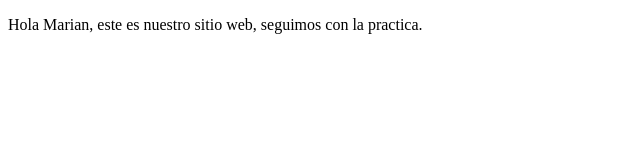
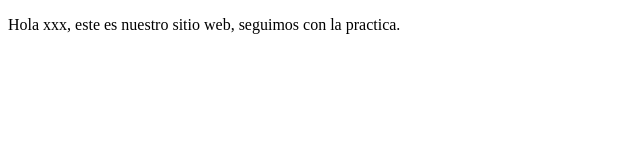
Before and after one commit to dexxordenmental/proyectoDemoCursoPrework, a plain HTML site: page index.html in a window 1280 px wide. Shown: the full height of the page, 0-640 px from the left. Drawn offline with Linux system fonts and the light colour scheme.

Commit message:
cambios agregamos cosas

```diff
--- a/index.html
+++ b/index.html
@@ -8,7 +8,7 @@
 </head>
 <body>
     <p>
-        Hola Marian, este es nuestro sitio web, seguimos con la practica.
+        Hola xxx, este es nuestro sitio web, seguimos con la practica.
     </p>
 </body>
 </html>
```
